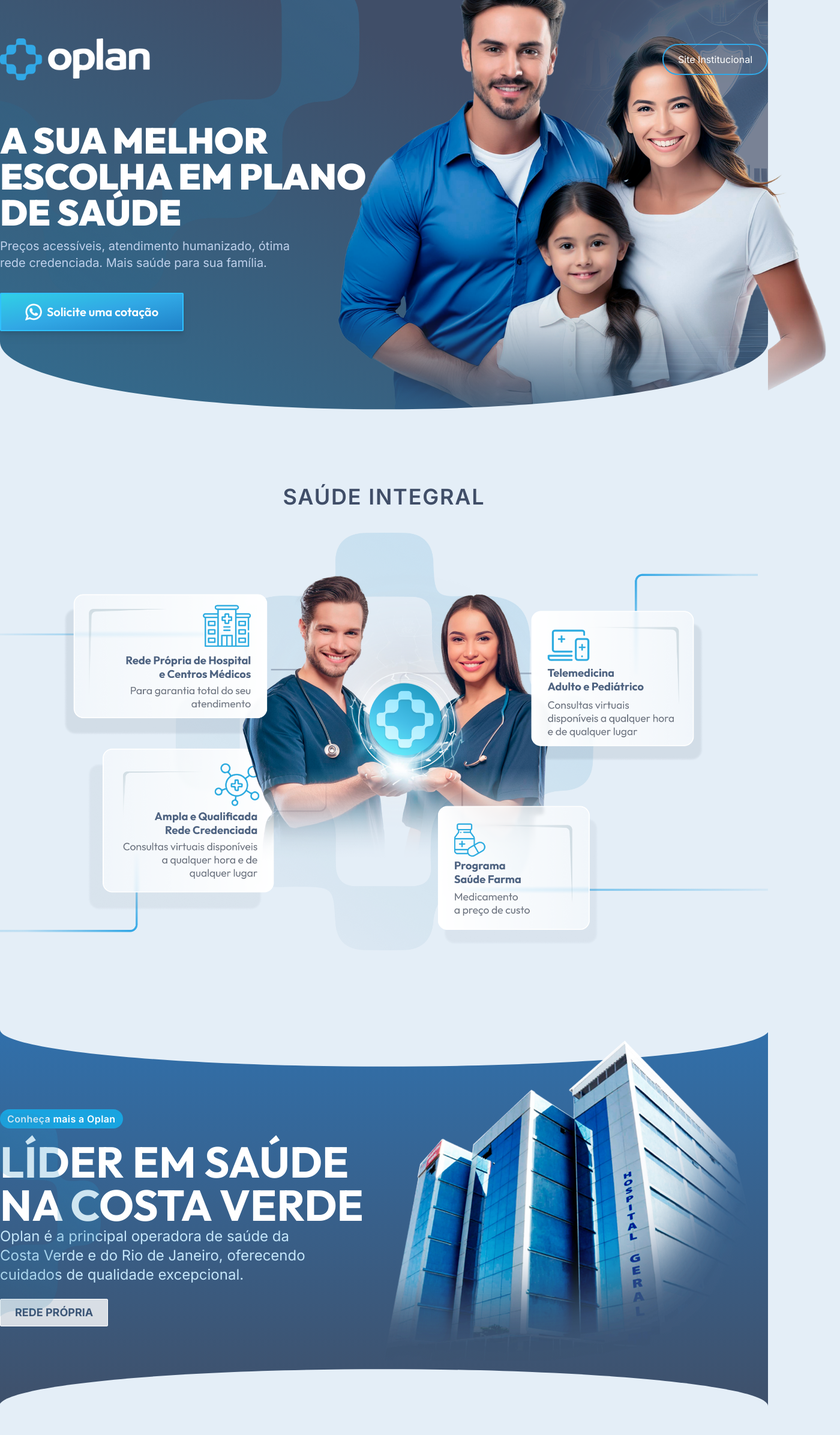
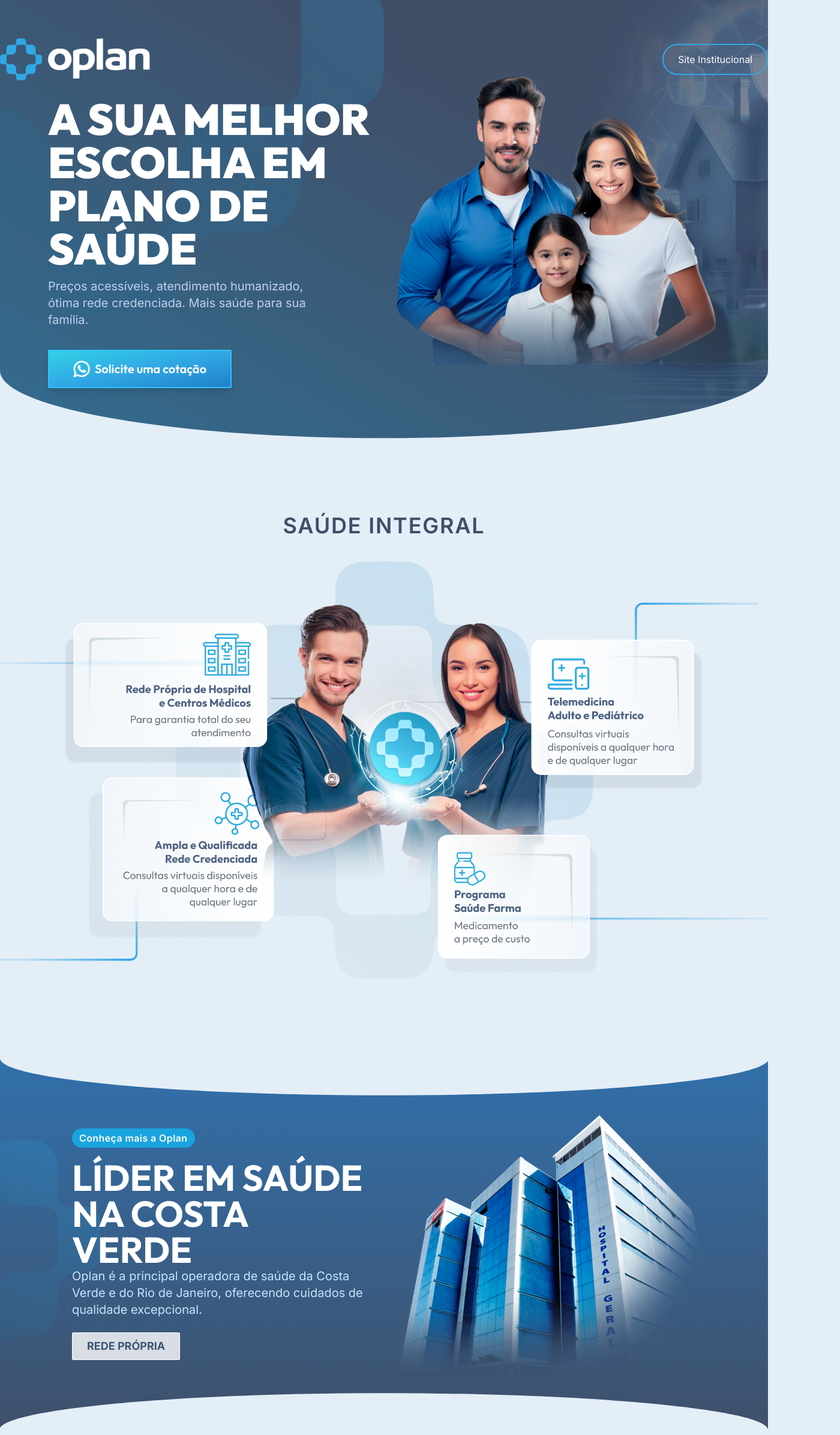
Before and after one commit to vsiago/oplanplanosaude, a Next.js app: page / in a window 1280 px wide. Shown: the top 2392 px of the page at 60% size, 1400 px wide, since content can reach past the window. Built offline with nearby package versions, Linux system fonts and the light colour scheme.

Commit message:
melhorias em geral

```diff
--- a/src/app/page.jsx
+++ b/src/app/page.jsx
@@ -3,7 +3,7 @@
 export default function Home() {
   return (
     <>
-      <header className=" flex items-center justify-end pr-10 md:pr-0 md:justify-between container absolute top-0 left-1/2 transform -translate-x-1/2  my-8 md:my-16 z-10">
+      <header className=" flex items-center justify-end pr-10 md:pr-0 md:justify-between container absolute top-0 left-1/2 transform -translate-x-1/2  my-8 md:my-16 z-10 md:px-10 lg:px-20 xl:px-0">
         <Image
           src="/logo-oplan-v-light.png"
           width={170}
@@ -21,11 +21,11 @@
 
       {/* ******************* HERO ******************* */}
 
-      <section className="bg-gradient-to-tr from-[#326D90] via-[#404E68] via-70% to-[#404E68] h-[86vh] w-full relative">
-        <div className="h-full w-full backround-oplan flex items-end justify-center">
+      <section className="bg-gradient-to-tr  from-[#326D90] via-[#404E68] via-70% to-[#404E68] h-[90vh] md:h-[92vh] w-full relative overflow-hidden">
+        <div className="h-full w-full backround-oplan flex items-end justify-center md:px-10 lg:px-20">
           <div className="flex flex-col md:flex-row items-center justify-center h-[90%]  container mx-auto">
             <div className=" h-full w-full order-2 md:order-1 flex flex-col items-center md:items-start justify-start md:justify-center">
-              <h1 className="font-display text-white text-4xl md:text-[5rem] lg:text-6xl leading-[1.2] uppercase font-black md:text-start">
+              <h1 className="font-display text-white text-4xl md:text-[3rem] lg:text-6xl xl:text-7xl 2xl:text-[6rem] leading-[1.2] uppercase font-black md:text-start">
                 A sua melhor <br />
                 escolha em Plano de Saúde
               </h1>
@@ -55,7 +55,7 @@
                 width={880}
                 height={400}
                 alt="Logo Oplan Saúde"
-                className="static md:absolute"
+                className="static md:absolute sm:h-full sm:object-contain md:w-[70%] lg:w-[60%] xl:w-[45%]"
               />
             </div>
           </div>
@@ -228,7 +228,7 @@
 
       {/* ******************* Líder em saúde na Costa Verde ******************* */}
 
-      <section className="pb-20  bg-gradient-to-t from-[#3F506A] to-[#3170AB] relative">
+      <section className="pb-20  bg-gradient-to-t from-[#3F506A] to-[#3170AB] relative lg:px-20 lg:py-20">
         <div class="custom-shape-divider-top-1718665655">
           <svg
             data-name="Layer 1"
@@ -247,23 +247,23 @@
           width={160}
           height={450}
           alt="Foto Hospital Geral Itaguaí"
-          className="invisible md:visible absolute left-0 top-1/2 transform -translate-y-1/2 scale-110"
+          className="invisible md:visible absolute left-0 top-1/2 transform -translate-y-1/2 scale-110 z-[1]"
         />
-        <div className="container mx-auto flex flex-col md:flex-row items-center justify-center h-full">
-          <div className="order-2 md:order-1  h-full w-full flex flex-col justify-start md:justify-center items-start">
+        <div className="container mx-auto flex flex-col md:flex-row items-center justify-center h-full relative z-[2]">
+          <div className="order-2 md:order-1  h-full w-full flex flex-col justify-start md:justify-center items-start md:px-10">
             <p className="p-1 px-3 text-xs font-semibold tracking-wide text-white mx-auto md:mx-0 md:text-base mb-5 rounded-full bg-[#19A4E0]">
               Conheça mais a Oplan
             </p>
-            <p class="font-display text-white text-4xl sm:text-5xl md:text-6xl lg:text-6xl xl:text-7xl leading-snug md:leading-tight uppercase font-bold text-center w-full md:text-start">
+            <p class="font-display text-white text-4xl sm:text-5xl md:text-3xl lg:text-4xl xl:text-6xl 2xl:text-7xl leading-snug md:leading-tight uppercase font-bold text-center w-full md:text-start">
               Líder em saúde <br /> na Costa Verde
             </p>
-            <p className="md:text-start text-[#C4E6FA] leading-6 text-lg md:text-2xl px-4 md:px-0 md:pr-24 w-full">
+            <p className="md:text-start text-[#C4E6FA] leading-6 text-lg md:text-xl lg:text-xl px-4 md:px-0  w-full">
               Oplan é a principal operadora de saúde da Costa Verde e do Rio de
               Janeiro, oferecendo cuidados de qualidade excepcional.
             </p>
             <a
               href="/"
-              className="uppercase md:-mb-20 text-[#3C5677] font-bold text-md md:text-lg mt-6 bg-white/80 border mx-auto md:mx-0 border-white p-2 px-6 rounded-sm"
+              className="uppercase md:-mb-20 lg:mb-0 text-[#3C5677] font-bold text-md md:text-lg mt-6 bg-white/80 border mx-auto md:mx-0 border-white p-2 px-6 rounded-sm"
             >
               Rede própria
             </a>
```
